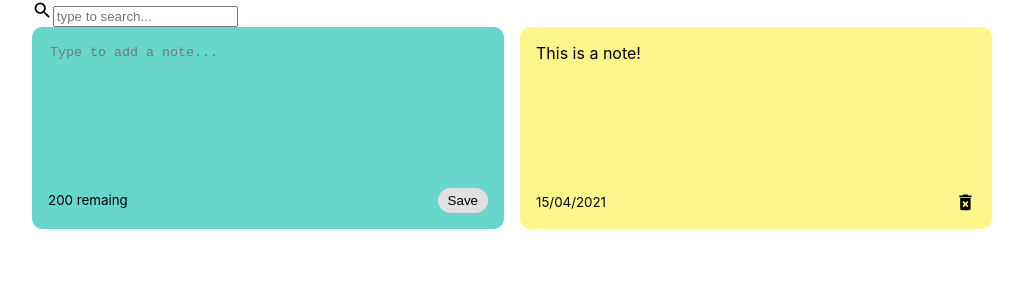
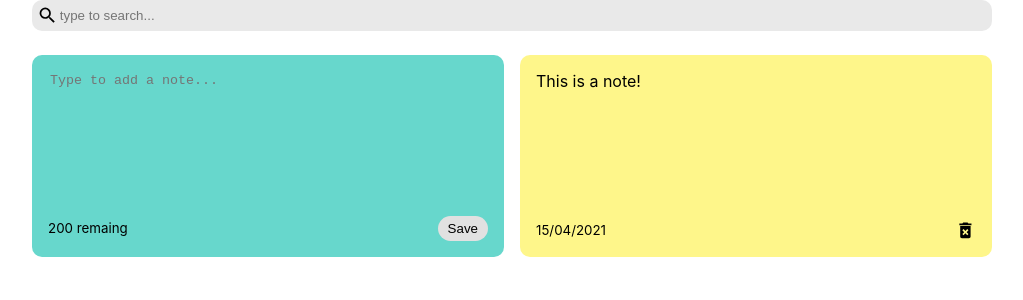
Before and after one commit to JoaoSzlachta/NotesApp, a React (Vite) app in the folder react-notes-app/: page / in a window 1280 px wide. Shown: the top 300 px of the page, without its empty margins (128-1151 px from the left). Built offline with nearby package versions, Linux system fonts and the light colour scheme.

Commit message:
feat: add search feature

```diff
--- a/react-notes-app/src/App.jsx
+++ b/react-notes-app/src/App.jsx
@@ -13,6 +13,8 @@ function App() {
     date: "15/04/2021"
     }
   ]);
+
+  const [searchText, setSearchText] = useState('');
 
   const addNote = (text) => {
     const date = new Date();
@@ -33,9 +35,9 @@ function App() {
 
   return (
     <div className='container'>
-      <SearchBar/>
+      <SearchBar handleSearchNote={setSearchText}/>
       <NotesList
-        notes={notes}
+        notes={notes.filter((note) => note.text.toLowerCase().includes(searchText))}
         handleAddNote={addNote}
         handleDeleteNote={deleteNote}/>
     </div>
--- a/react-notes-app/src/components/SearchBar.jsx
+++ b/react-notes-app/src/components/SearchBar.jsx
@@ -1,10 +1,10 @@
 import { MdSearch } from 'react-icons/md';
 
-const SearchBar = () => {
+const SearchBar = ({ handleSearchNote }) => {
     return (
         <div className="search-bar">
             <MdSearch className='search-icons' size='1.3em'/>
-            <input type="text" placeholder="type to search..." />
+            <input onChange={(e) => handleSearchNote(e.target.value)}  type="text" placeholder="type to search..." />
         </div>
     )
 }
--- a/react-notes-app/src/index.css
+++ b/react-notes-app/src/index.css
@@ -73,3 +73,21 @@ code {
   gap: 1rem;
   grid-template-columns: repeat(auto-fit, minmax(250px, 1fr));
 }
+
+.search-bar {
+  display: flex;
+  align-items: center;
+  background-color: rgb(233, 233, 233);
+  border-radius: 10px;
+  padding: 5px;
+  margin-bottom: 1.5em;
+
+  & input {
+    border: none;
+    background-color: rgb(233, 233, 233);
+
+    &:focus {
+      outline: none;
+    }
+  }
+}
```
